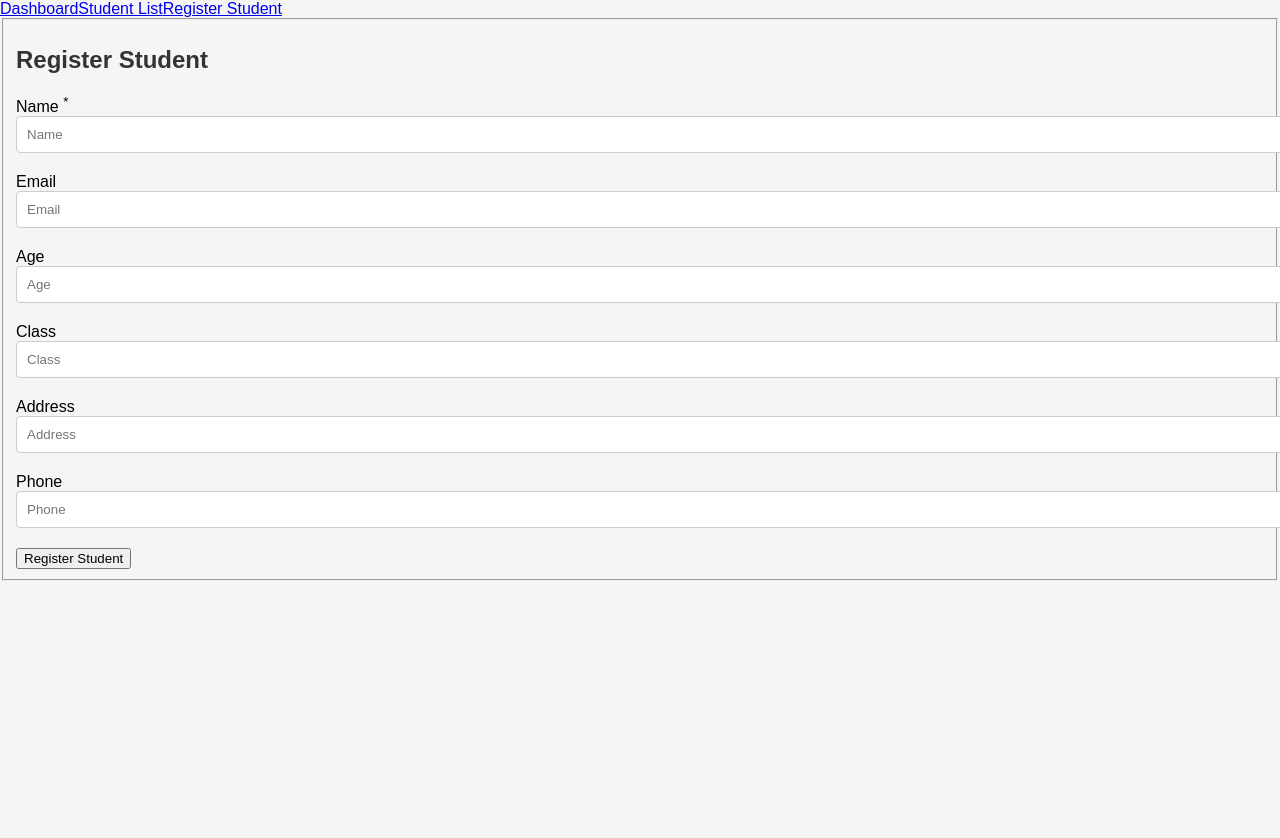
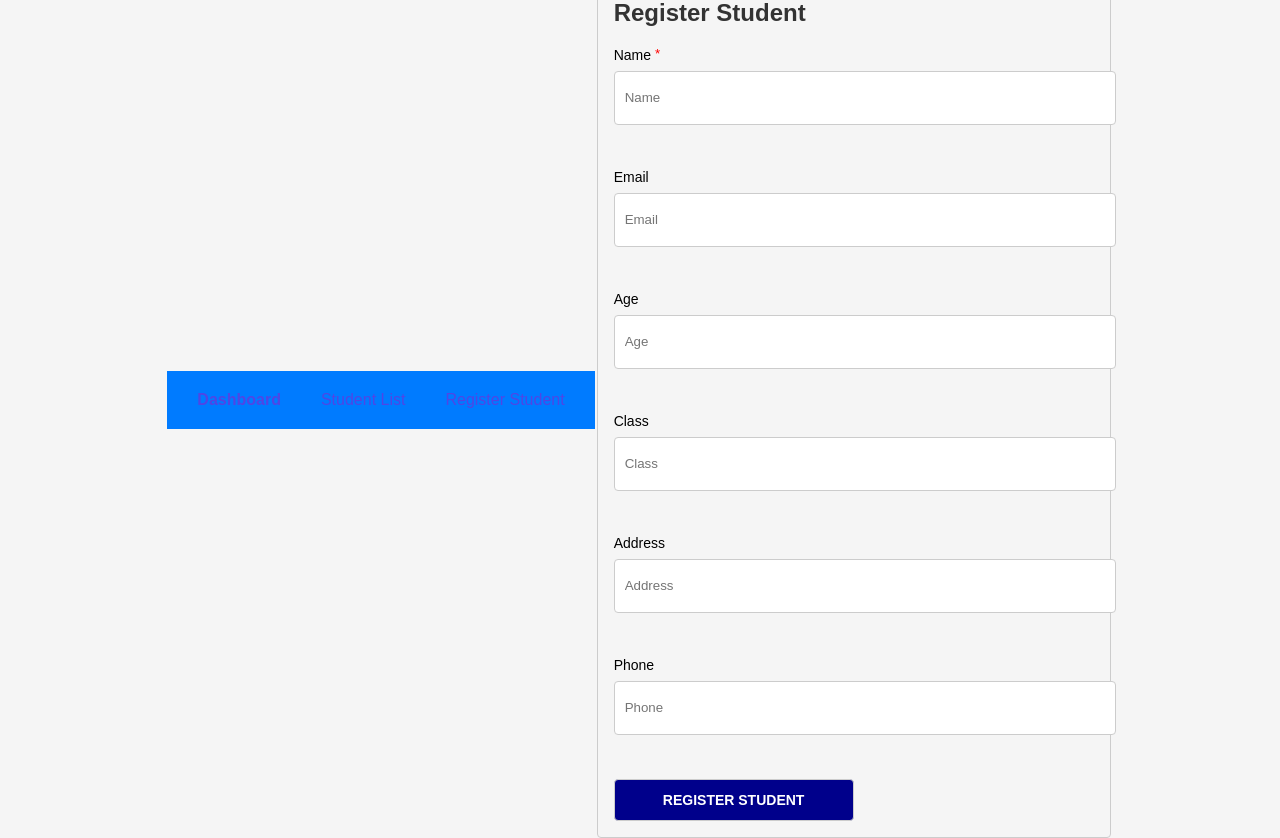
Before and after one commit to mahesh-vardhan-kanakala/student-management-portal, a React (Create React App) app: page /register in a window 1280 px wide. Before the commit the page ends 800 px from the top, so only its background shows below. Built offline with nearby package versions, Linux system fonts and the light colour scheme.

Commit message:
Update index.css

```diff
--- a/src/index.css
+++ b/src/index.css
@@ -14,6 +14,25 @@
   max-width: 1200px;
   margin: 0 auto;
   padding: 20px;
+}
+
+/* Navbar Styles */
+.navbar {
+  display: flex;
+  justify-content: space-around; /* Space between links */
+  background-color: #007bff;
+  padding: 10px;
+}
+
+.navbar a {
+  text-decoration: none;
+  color: #4f46e5;
+  padding: 10px 20px;
+}
+
+.navbar a.active {
+  font-weight: bold;
+  color: #4f46e5; /* Active link color */
 }
 
 /* Header Styles */
@@ -185,3 +204,83 @@
 .actions .btn {
   margin-right: 10px; /* Space between buttons */
 }
+
+/* App Styles */
+.App {
+  display: flex;
+  flex: 1;
+  height: 100vh;
+  justify-content: center;
+  align-items: center;
+}
+
+fieldset {
+  display: flex;
+  width: 480px;
+  padding: 16px;
+  border: 1px solid #ccc;
+  border-radius: 4px;
+  flex-direction: column;
+}
+
+label {
+  margin-bottom: 8px;
+  font-size: 14px;
+}
+
+sup {
+  color: red;
+  top: -2px;
+  font-size: 95%;
+  line-height: 0;
+  position: relative;
+  vertical-align: baseline;
+}
+
+input,
+select {
+  border-radius: 4px;
+  border: 1px solid #ccc;
+  height: 32px;
+  padding: 0 8px;
+}
+
+.Field {
+  position: relative;
+  padding-bottom: 24px;
+  display: flex;
+  flex-direction: column;
+}
+
+.FieldError {
+  position: absolute;
+  bottom: -6px;
+  color: red;
+  font-size: 12px;
+}
+
+.Row {
+  display: flex;
+  flex-direction: row;
+}
+
+button {
+  padding: 12px;
+  width: 240px;
+  border-radius: 4px;
+  border: 1px solid #ccc;
+  background-color: darkblue;
+  color: white;
+  text-transform: uppercase;
+  font-size: 14px;
+  font-weight: bold;
+  cursor: pointer;
+}
+
+button:disabled,
+button[disabled] {
+  border: 1px solid #999999;
+  background-color: #cccccc;
+  color: #666666;
+  cursor: not-allowed;
+}
```
